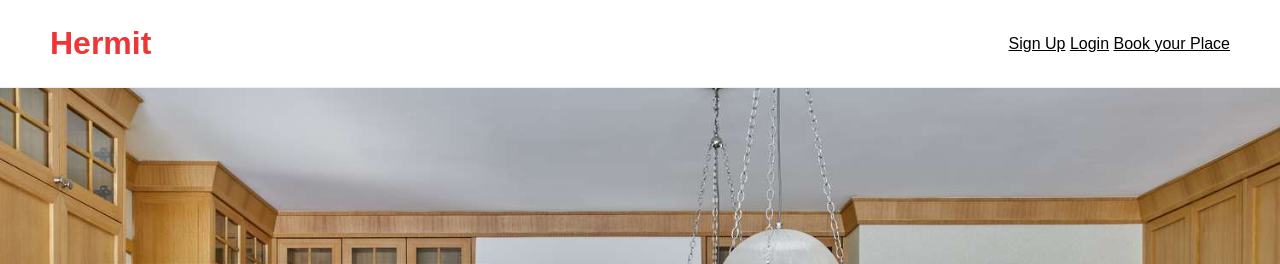
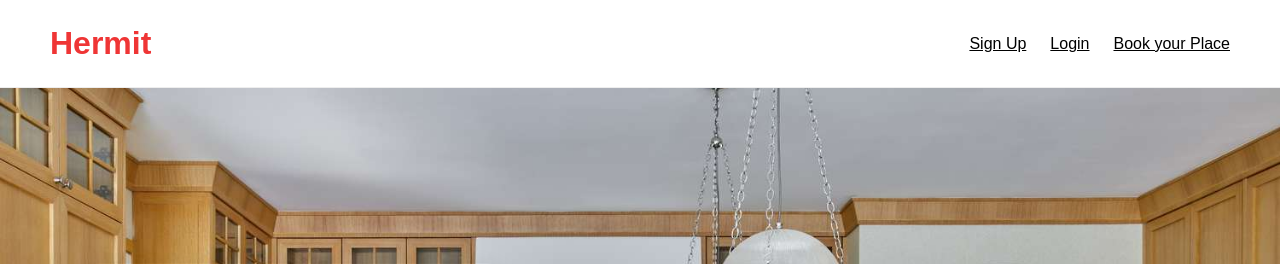
Before and after one commit to martintran23/hermit2, a Flask app: page / in a window 1280 px wide. Shown: the top 264 px of the page. Run offline with Flask 3, Linux system fonts and the light colour scheme.

Commit message:
Update style.css

```diff
--- a/client/static/style.css
+++ b/client/static/style.css
@@ -43,6 +43,11 @@ h2 {
   background-color: white;
   padding: 0 50px;
   border-bottom: 1px solid #eee;
+}
+
+.navigation {
+  display: flex;
+  gap: 1.5rem;
 }
 
 .brand {
```
